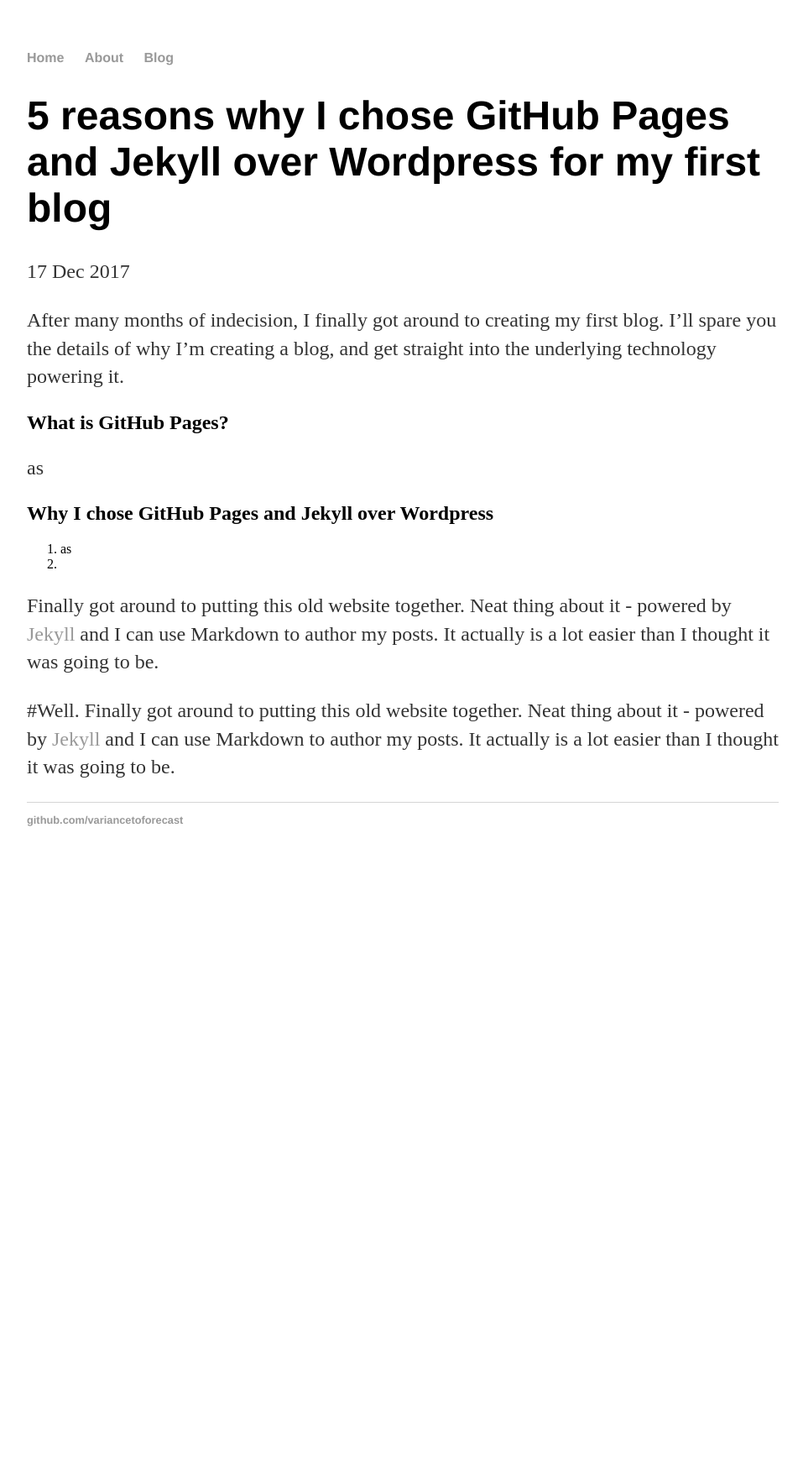
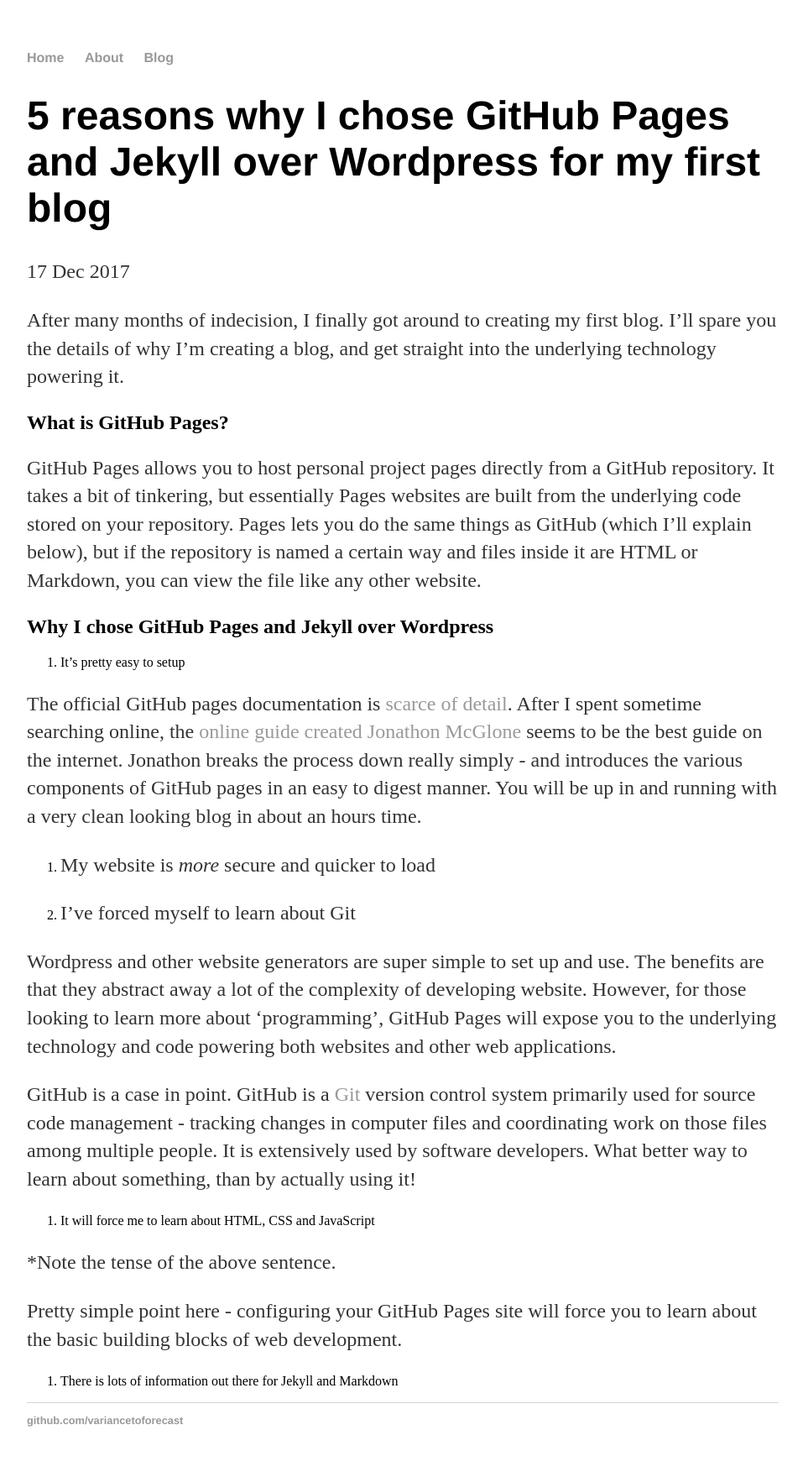
Before and after one commit to variancetoforecast/variancetoforecast.github.io, a Jekyll site: the page built from _posts/2017-12-17-a-public-secret.md, in a window 1280 px wide. Shown: the whole page at 84% size, without its empty margins (160-1117 px from the left). Built offline with Jekyll 4.4.1, drawn with Linux system fonts in a browser that asks for light colours; before the commit the page ends 1044 px from its top, so only the background shows below that.

Commit message:
Update 2017-12-17-a-public-secret.md

```diff
--- a/_posts/2017-12-17-a-public-secret.md
+++ b/_posts/2017-12-17-a-public-secret.md
@@ -8,15 +8,27 @@
 
 ## What is GitHub Pages?
 
-as
+GitHub Pages allows you to host personal project pages directly from a GitHub repository. It takes a bit of tinkering, but essentially Pages websites are built from the underlying code stored on your repository. Pages lets you do the same things as GitHub (which I'll explain below), but if the repository is named a certain way and files inside it are HTML or Markdown, you can view the file like any other website.
 
 ## Why I chose GitHub Pages and Jekyll over Wordpress
 
-1. as
-2.
+1. It's pretty easy to setup
+
+The official GitHub pages documentation is [scarce of detail](https://help.github.com/articles/what-is-github-pages/). After I spent sometime searching online, the [online guide created Jonathon McGlone](http://jmcglone.com/guides/github-pages/) seems to be the best guide on the internet. Jonathon breaks the process down really simply - and introduces the various components of GitHub pages in an easy to digest manner. You will be up in and running with a very clean looking blog in about an hours time.
+
+2. My website is *more* secure and quicker to load
 
 
+3. I've forced myself to learn about Git
 
-Finally got around to putting this old website together. Neat thing about it - powered by [Jekyll](http://jekyllrb.com) and I can use Markdown to author my posts. It actually is a lot easier than I thought it was going to be.
+Wordpress and other website generators are super simple to set up and use. The benefits are that they abstract away a lot of the complexity of developing website. However, for those looking to learn more about 'programming', GitHub Pages will expose you to the underlying technology and code powering both websites and other web applications.
 
-#Well. Finally got around to putting this old website together. Neat thing about it - powered by [Jekyll](http://jekyllrb.com) and I can use Markdown to author my posts. It actually is a lot easier than I thought it was going to be.
+GitHub is a case in point. GitHub is a [Git](https://en.wikipedia.org/wiki/Git) version control system primarily used for source code management - tracking changes in computer files and coordinating work on those files among multiple people. It is extensively used by software developers. What better way to learn about something, than by actually using it!
+
+4. It will force me to learn about HTML, CSS and JavaScript
+
+*Note the tense of the above sentence.
+
+Pretty simple point here - configuring your GitHub Pages site will force you to learn about the basic building blocks of web development.
+
+5. There is lots of information out there for Jekyll and Markdown
```
